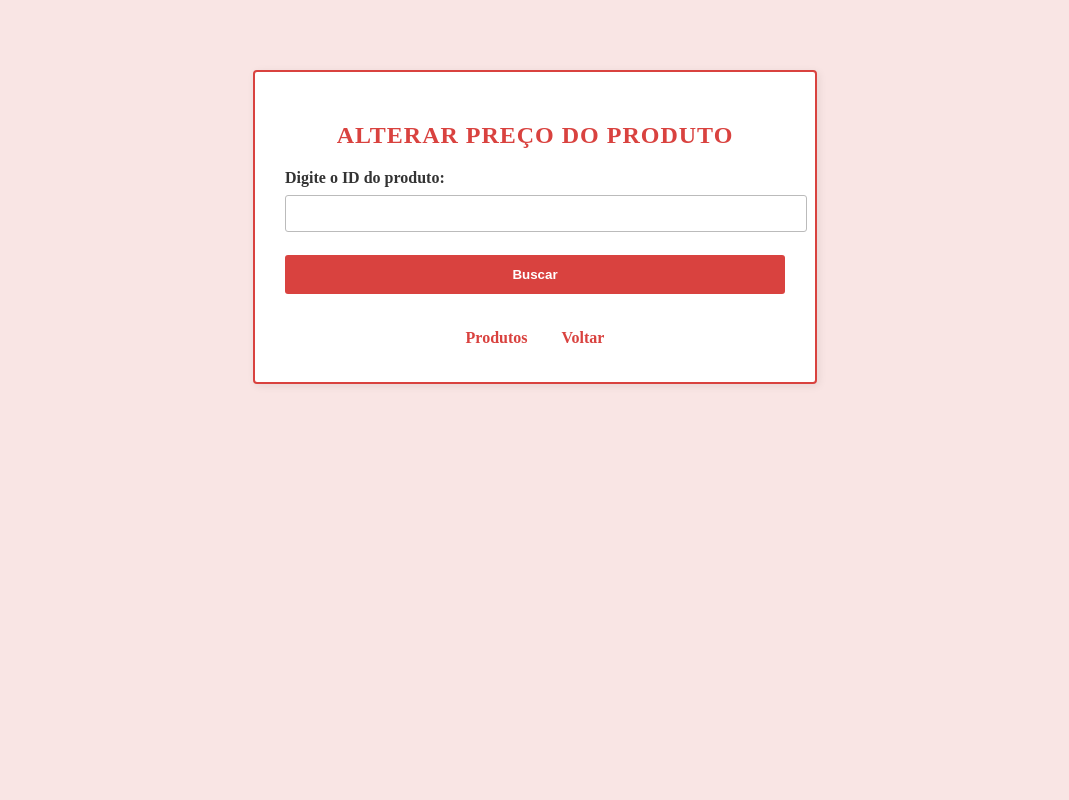
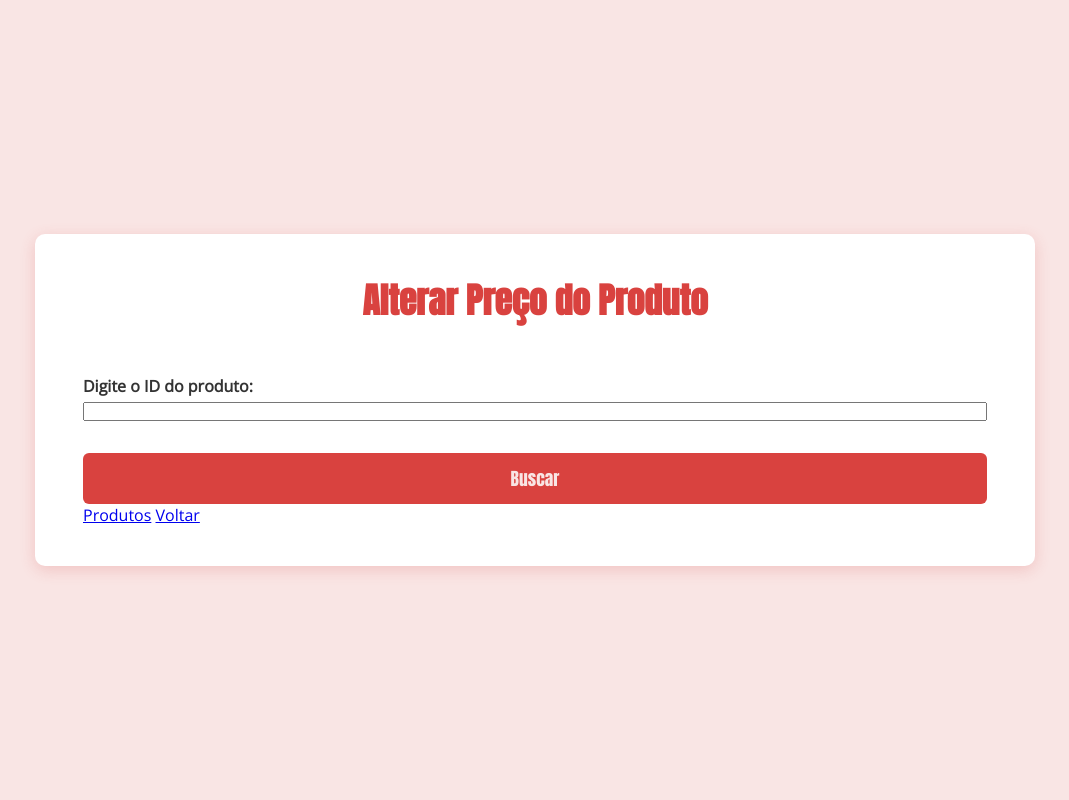
Before and after one commit to codegirletecvav/ProgWeb2, a PHP site: page /alterarpreco.php in a window 1280 px wide. Shown: the whole page, without its empty margins (105-1174 px from the left). Run offline with PHP 8.4, Linux system fonts and the light colour scheme; the visitor is signed in with stand-in values (Sample User, id 1).

Commit message:
Update alterarpreco.php

```diff
--- a/alterarpreco.php
+++ b/alterarpreco.php
@@ -43,85 +43,137 @@
 <head>
     <meta charset="UTF-8">
     <title>Alterar Preço</title>
+    <link href="https://fonts.googleapis.com/css2?family=Anton&family=Open+Sans&display=swap" rel="stylesheet">
+
 <style>
-    body {
-        font-family: Anton;
-        background: #f9e5e4;
+* {
+  box-sizing: border-box;
   margin: 0;
+  padding: 0;
 }
 
-    .container {
-        max-width: 500px;
-        margin: 70px auto;
-        background: #fff;
-        padding: 30px;
-        border: 2px solid #d9423f;
-        border-radius: 4px;
-        box-shadow: 2px 2px 8px rgba(0, 0, 0, 0.08);
-        text-align: center;
+html, body {
+  height: 100%;
+  background-color: #f9e5e4;
+  font-family: 'Open Sans', sans-serif;
+  display: flex;
+  align-items: center;
+  justify-content: center;
 }
 
-    h2 {
-        color: #d9423f;
-        text-transform: uppercase;
-        letter-spacing: 1px;
+/* Container centralizado */
+.container {
+  background-color: white;
+  padding: 2.5rem 3rem;
+  border-radius: 10px;
+  box-shadow: 0 4px 15px rgba(217, 66, 63, 0.2);
+  width: 90vw;
+  min-width: 800px;
+  max-width: 1000px;
 }
 
-    p.mensagem {
-        font-weight: bold;
-        margin-bottom: 15px;
+/* Título */
+h2 {
+  font-family: 'Anton', sans-serif;
   color: #d9423f;
+  text-align: center;
+  margin-bottom: 2rem;
+  font-size: 2.2rem;
+}
+
+/* Formulário */
+form {
+  display: flex;
+  flex-direction: column;
 }
 
 label {
-        display: block;
-        margin-top: 15px;
+  margin-top: 1rem;
+  margin-bottom: 0.3rem;
   font-weight: bold;
   color: #333;
   text-align: left;
 }
 
-    input {
-        width: 100%;
-        padding: 10px;
-        margin: 8px 0 15px;
-        border: 1px solid #bbb;
-        border-radius: 3px;
-    }
-
-    input[type="submit"] {
-        background: #d9423f;
-        color: #fff;
-        border: none;
-        cursor: pointer;
-        font-weight: bold;
-        padding: 12px;
-        border-radius: 3px;
-        transition: 0.3s;
+input[type="text"],
+input[type="password"],
+input[type="email"],
+select {
+  padding: 0.6rem;
+  border: 1px solid #ccc;
+  border-radius: 5px;
+  font-family: 'Open Sans', sans-serif;
+  font-size: 1rem;
   width: 100%;
 }
 
-    input[type="submit"]:hover {
-        background: #d9423f;
+/* Botão de envio */
+input[type="submit"] {
+  font-family: 'Anton', sans-serif;
+  background-color: #d9423f;
+  color: #f9e5e4;
+  border: none;
+  padding: 0.75rem;
+  font-size: 1.1rem;
+  cursor: pointer;
+  border-radius: 6px;
+  width: 100%;
+  margin-top: 2rem;
+  transition: background-color 0.3s ease, transform 0.2s ease;
 }
 
-    .links {
-        margin-top: 20px;
+input[type="submit"]:hover {
+  background-color: #b23431;
+  transform: scale(1.02);
+  box-shadow: 0 4px 10px rgba(0, 0, 0, 0.15);
 }
 
-    .links a {
+/* Botões extras alinhados */
+.actions {
+  display: flex;
+  justify-content: center;
+  gap: 1rem;
+  margin-top: 2rem;
+  flex-wrap: wrap;
+}
+
+.button-link {
   display: inline-block;
-        margin: 0 15px;
+  font-family: 'Open Sans', sans-serif;
+  background-color: #d9423f;
+  color: #f9e5e4;
+  padding: 0.7rem 2rem;
+  border-radius: 6px;
+  text-decoration: none;
+  font-size: 1rem;
+  transition: background-color 0.3s ease, transform 0.2s ease;
+}
+
+.button-link:hover {
+  background-color: #b23431;
+  transform: scale(1.05);
+}
+
+/* Link textual */
+.text-link {
+  text-align: center;
+  margin-top: 1.5rem;
+}
+
+.text-link a {
   color: #d9423f;
   text-decoration: none;
   font-weight: bold;
-        border-bottom: 2px solid transparent;
-        padding-bottom: 3px;
 }
 
-    .links a:hover {
-        border-bottom: 2px solid #d9423f;
+.text-link a:hover {
+  color: #b23431;
 }
+
+/* Estilo de mensagem */
+p.mensagem {
+  font-w
+
     </style>
 </head>
 
```
Lines whose indentation alone changed are shown as unchanged.
